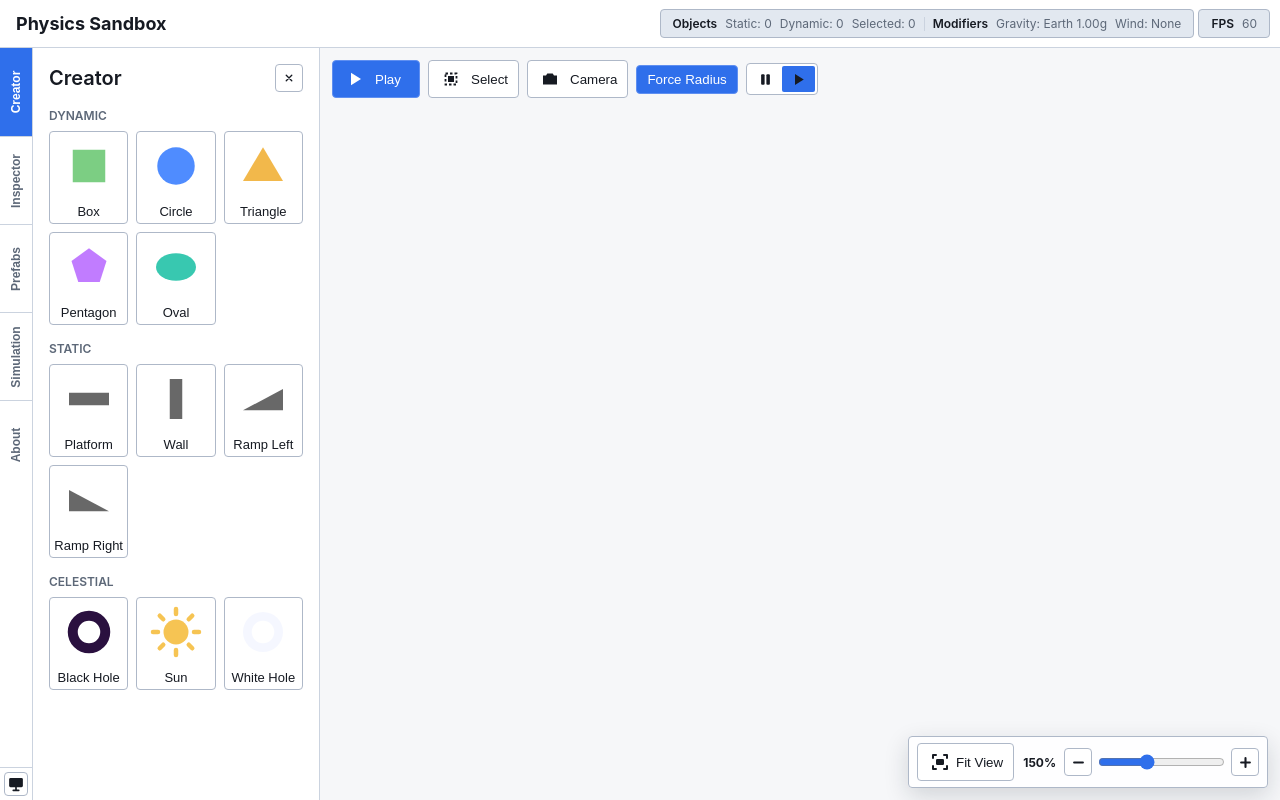
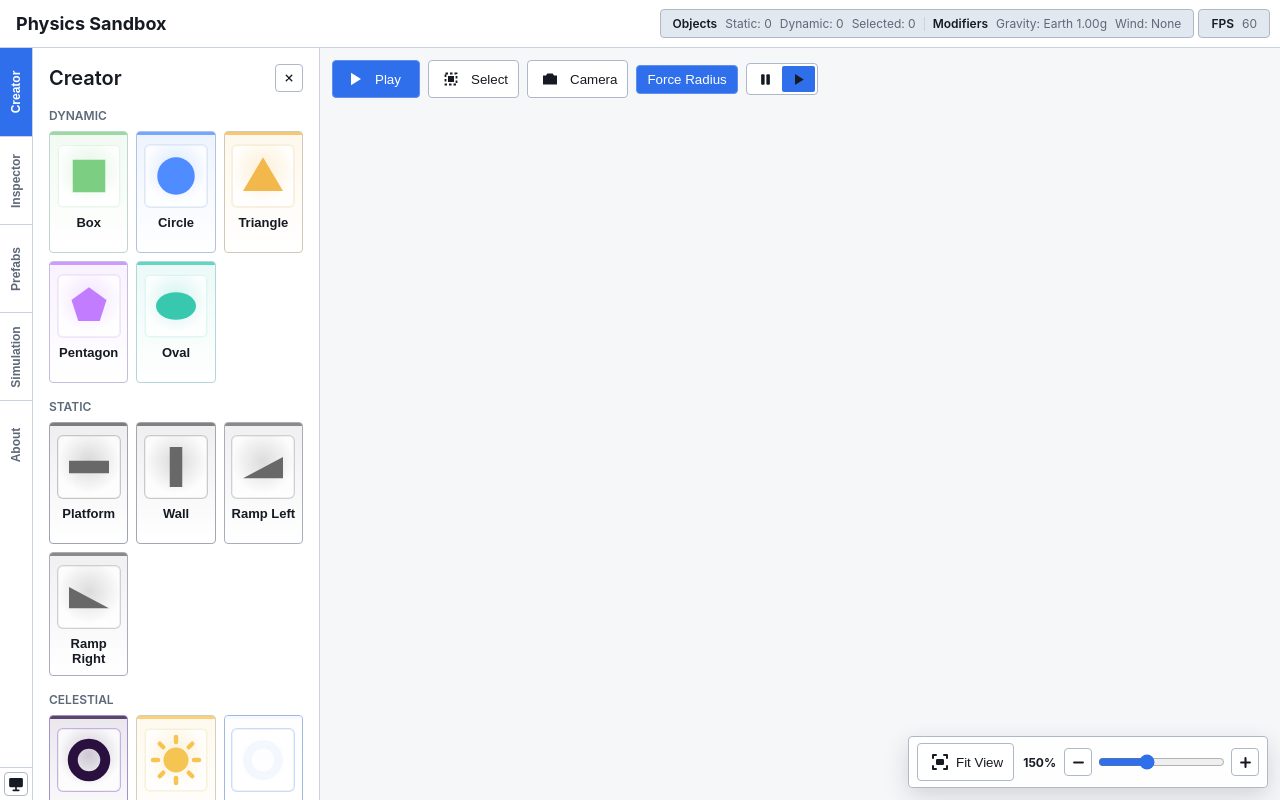
Before and after one commit to AshsHub/physics-sandbox, a React (Vite) app: page / in a window 1280 px wide. Built offline with nearby package versions, Linux system fonts and the light colour scheme.

Commit message:
feat: enhance shape button styles and dynamic color assignment in CreatorPanel

```diff
--- a/src/styles/creator.css
+++ b/src/styles/creator.css
@@ -20,19 +20,82 @@
 }
 
 .create-shape-button {
-  display: flex;
-  flex-direction: column;
+  position: relative;
+  display: grid;
+  grid-template-rows: 68px minmax(28px, auto);
   align-items: center;
   justify-content: center;
   gap: var(--space-sm);
   min-width: 0;
-  min-height: 86px;
-  padding: var(--space-xs);
+  min-height: 112px;
+  overflow: hidden;
+  padding: var(--space-sm);
+  border-color: color-mix(
+    in srgb,
+    var(--create-shape-border-color, var(--border-strong)) 42%,
+    var(--border-strong)
+  );
+  background:
+    linear-gradient(
+      180deg,
+      color-mix(
+        in srgb,
+        var(--create-shape-color, var(--bg-control)) 10%,
+        var(--bg-control)
+      ),
+      var(--bg-control)
+    );
+  transition:
+    background 0.16s ease,
+    border-color 0.16s ease,
+    box-shadow 0.16s ease,
+    color 0.16s ease,
+    transform 0.16s ease;
+}
+
+.create-shape-button::before {
+  content: "";
+  position: absolute;
+  top: 0;
+  left: 0;
+  right: 0;
+  height: 3px;
+  background: var(--create-shape-color, var(--accent));
+  opacity: 0.75;
+}
+
+.create-shape-button:not(:disabled):hover {
+  border-color: var(--create-shape-border-color, var(--accent-border));
+  background:
+    linear-gradient(
+      180deg,
+      color-mix(
+        in srgb,
+        var(--create-shape-color, var(--bg-control-hover)) 16%,
+        var(--bg-control-hover)
+      ),
+      var(--bg-control-hover)
+    );
+  box-shadow: inset 0 0 0 1px
+    color-mix(
+      in srgb,
+      var(--create-shape-color, var(--accent)) 38%,
+      transparent
+    );
+  transform: translateY(-1px);
 }
 
 .create-shape-button.selected {
-  background: var(--accent);
+  background:
+    linear-gradient(
+      180deg,
+      color-mix(in srgb, var(--accent) 72%, var(--bg-control)),
+      var(--accent)
+    );
   border-color: var(--accent-border);
+  box-shadow:
+    inset 0 0 0 1px color-mix(in srgb, var(--text-on-accent) 28%, transparent),
+    0 8px 20px color-mix(in srgb, var(--accent) 22%, transparent);
   color: var(--text-on-accent);
 }
 
@@ -46,16 +109,41 @@
 }
 
 .create-shape-preview {
+  position: relative;
   display: flex;
   align-items: center;
   justify-content: center;
-  width: 60px;
-  height: 60px;
+  align-self: end;
+  width: 64px;
+  height: 64px;
+  border: 1px solid
+    color-mix(
+      in srgb,
+      var(--create-shape-border-color, var(--border)) 48%,
+      transparent
+    );
+  border-radius: 6px;
+  background:
+    radial-gradient(
+      circle at 50% 42%,
+      color-mix(
+        in srgb,
+        var(--create-shape-color, var(--accent)) 22%,
+        transparent
+      ),
+      transparent 66%
+    ),
+    color-mix(in srgb, var(--bg-input) 72%, transparent);
+  box-shadow: inset 0 0 0 1px color-mix(in srgb, var(--text-primary) 6%, transparent);
   user-select: none;
 }
 
 .create-shape-label {
+  align-self: start;
   color: var(--text-primary);
   font-size: 13px;
+  font-weight: 700;
+  line-height: 1.15;
+  text-align: center;
   user-select: none;
 }
--- a/src/ui/panels/CreatorPanel.tsx
+++ b/src/ui/panels/CreatorPanel.tsx
@@ -1,5 +1,4 @@
-// CreatePanel.tsx
-
+import type { CSSProperties } from "react";
 import type { IApplication } from "../../application/IApplication";
 import { SandboxObjectConfig } from "../../config/SandboxObjectConfig";
 import { SandboxObjectType } from "../../sandbox/SandboxObjectType";
@@ -69,7 +68,14 @@ function CreatorGroup({
       <h3 className="create-group-title">{label}</h3>
 
       <div className="create-shape-grid">
-        {shapes.map((shape) => (
+        {shapes.map((shape) => {
+          const metadata = SandboxObjectConfig.defaults[shape.type].metadata;
+          const shapeStyle = {
+            ["--create-shape-border-color"]: metadata.borderColor,
+            ["--create-shape-color"]: metadata.color,
+          } as CSSProperties;
+
+          return (
             <AppButton
               aria-pressed={activeType === shape.type}
               className={
@@ -77,12 +83,11 @@ function CreatorGroup({
                   ? "create-shape-button selected"
                   : "create-shape-button"
               }
-            data-tooltip={
-              SandboxObjectConfig.defaults[shape.type].metadata.description
-            }
+              data-tooltip={metadata.description}
               data-tooltip-position="right"
               key={shape.type}
               onClick={() => onCreate(shape.type)}
+              style={shapeStyle}
               type="button"
             >
               <span className="create-shape-preview" aria-hidden="true">
@@ -93,7 +98,8 @@ function CreatorGroup({
               </span>
               <span className="create-shape-label">{shape.label}</span>
             </AppButton>
-        ))}
+          );
+        })}
       </div>
     </section>
   );
```
Lines whose indentation alone changed are shown as unchanged.
